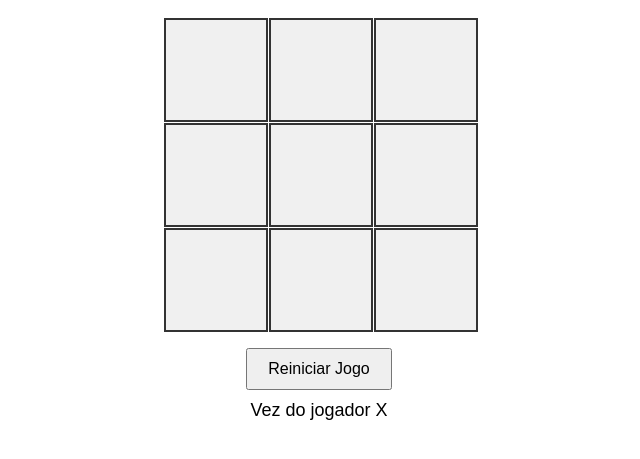
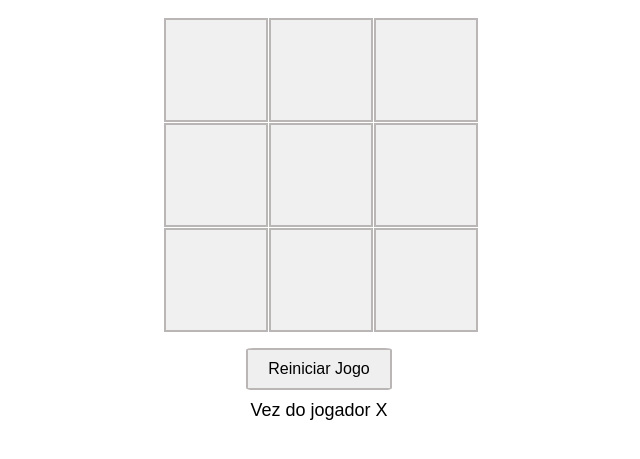
Before and after one commit to Sousa-Edson/velha, a plain HTML site: page index.html in a window 1280 px wide. Shown: the part 219-678 px from the top of the page, without its empty margins (321-961 px from the left). Drawn offline with Linux system fonts and the light colour scheme.

Commit message:
FEAT: ajuste de cor da grade e do botão

```diff
--- a/src/style.css
+++ b/src/style.css
@@ -20,9 +20,9 @@ body {
     align-items: center;
     width: 100px;
     height: 100px;
-    font-size: 2em;
+    font-size: 3em;
     background-color: #f0f0f0;
-    border: 2px solid #333;
+    border: 2px solid #bbb6b6;
     cursor: pointer;
     user-select: none;
   }
@@ -32,6 +32,11 @@ body {
     padding: 10px 20px;
     font-size: 16px;
     cursor: pointer;
+    border: 2px solid #bbb6b6;
+    border-radius: 5%;;
+  }
+  #restartBtn:hover{
+    background-color:#e7e2e4;
   }
 
   #status {
```
